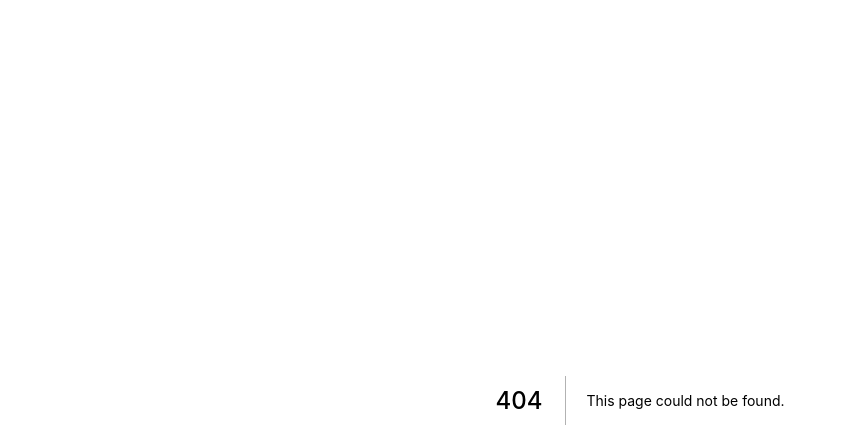
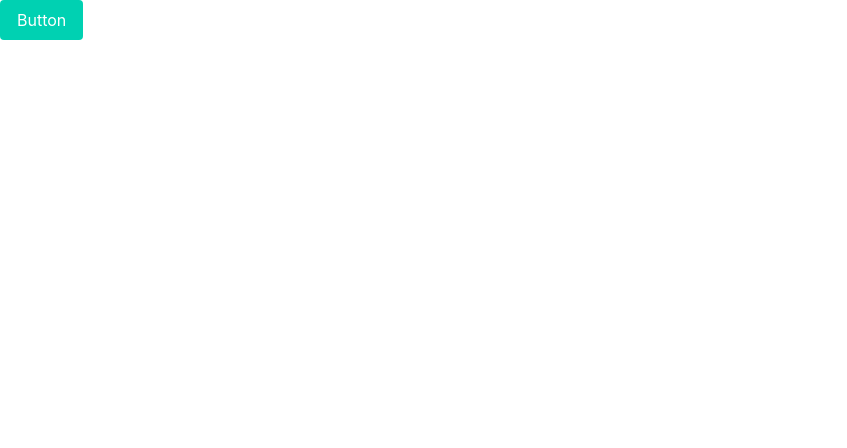
Before and after one commit to jakub-siwiec/banking-app-frontend-webapp, a Next.js app: page /test in a window 1280 px wide. Before the commit this address had no page. Shown: the top 448 px of the page, without its empty margins (0-847 px from the left). Built offline with nearby package versions, Linux system fonts and the light colour scheme.

Commit message:
Added Bulma

```diff
--- a/package.json
+++ b/package.json
@@ -9,10 +9,12 @@
     "lint": "next lint"
   },
   "dependencies": {
+    "bulma": "^0.9.3",
     "next": "11.1.0",
     "react": "17.0.2",
     "react-dom": "17.0.2",
-    "react-plaid-link": "^3.2.0"
+    "react-plaid-link": "^3.2.0",
+    "sass": "^1.38.0"
   },
   "devDependencies": {
     "eslint": "7.32.0",
--- a/pages/_app.js
+++ b/pages/_app.js
@@ -1,4 +1,4 @@
-import '../styles/globals.css'
+import '../styles/globals.scss'
 
 function MyApp({ Component, pageProps }) {
   return <Component {...pageProps} />
--- a/pages/index.js
+++ b/pages/index.js
@@ -1,6 +1,6 @@
 import Head from 'next/head'
 import Image from 'next/image'
-import styles from '../styles/Home.module.css'
+import styles from '../styles/Home.module.scss'
 
 export default function Home() {
   return (
--- /dev/null
+++ b/pages/test.js
@@ -0,0 +1,13 @@
+import React from 'react'
+
+const test = () => {
+    return (
+        <div>
+            <a className="button is-primary">
+                Button
+            </a>
+        </div>
+    )
+}
+
+export default test
--- a/styles/globals.css
+++ b/styles/globals.scss
@@ -1,3 +1,5 @@
+@import "~bulma/bulma";
+
 html,
 body {
   padding: 0;
```
Also changed, not shown: styles/Home.module.scss (renamed from styles/Home.module.css), 1 other file (tests, documents, lock files or other folders).
